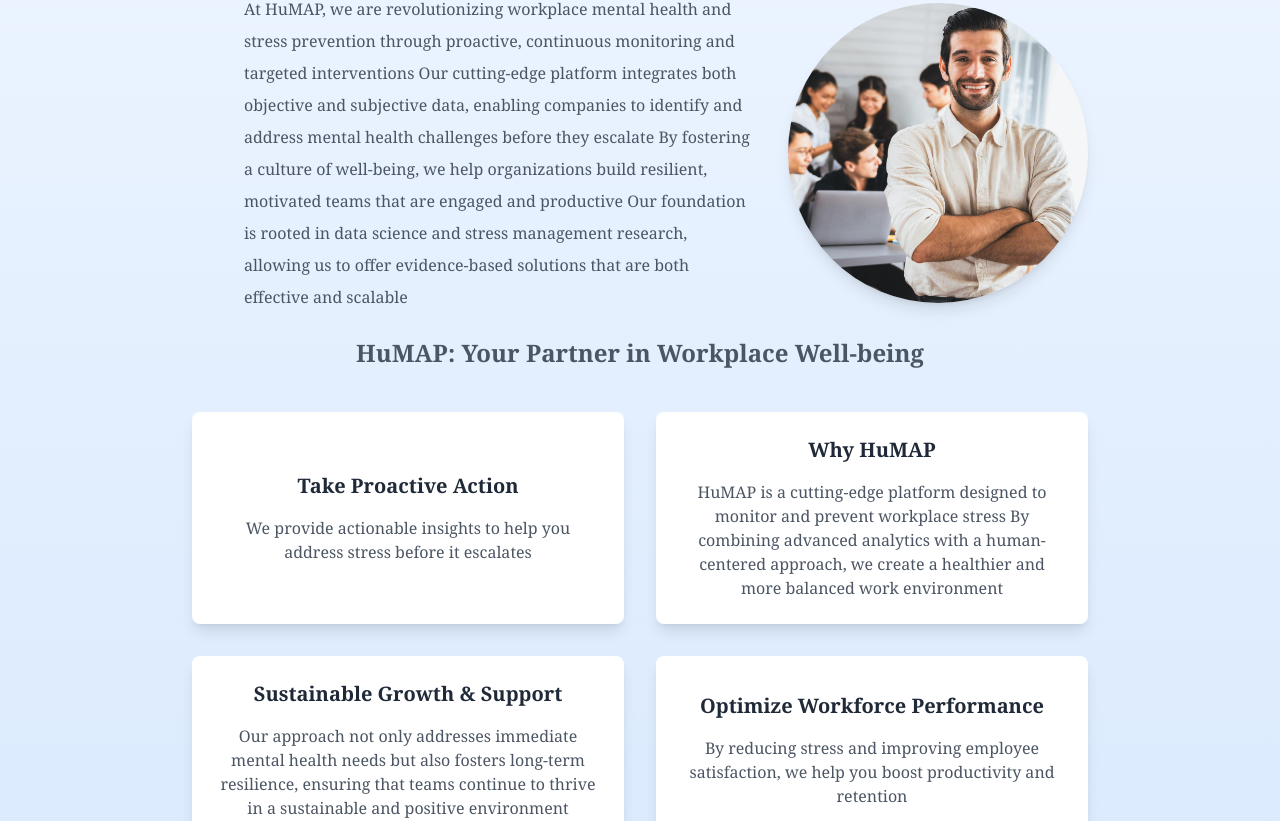
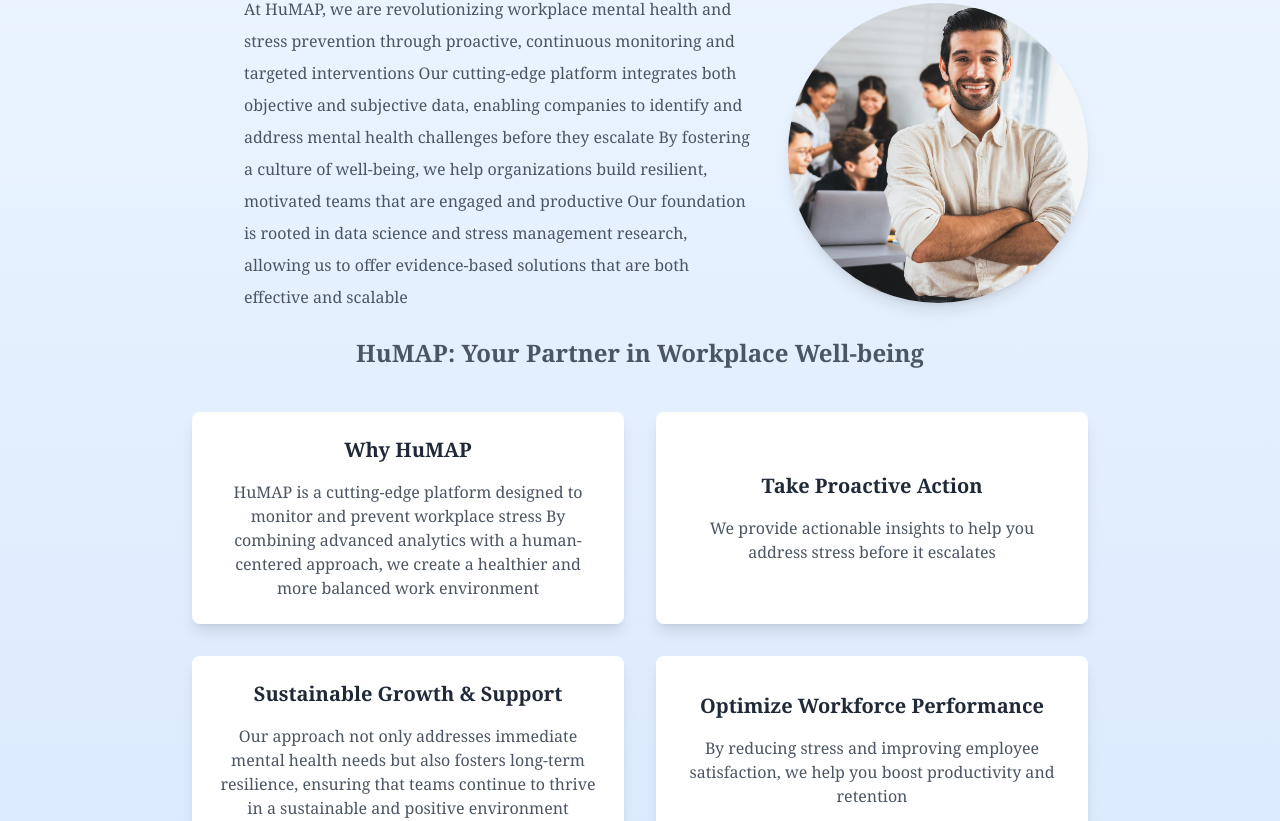
Before and after one commit to Kamyarkamali/Psychiatry-project, a Next.js app: page /about in a window 1280 px wide. Shown: the part 401-1222 px from the top of the page. Built offline with nearby package versions, Linux system fonts and the light colour scheme.

Commit message:
the end project

```diff
--- a/components/templates/AboutPage.js
+++ b/components/templates/AboutPage.js
@@ -45,6 +45,16 @@
         </h3>
 
         <div className="mt-10 grid grid-cols-1 md:grid-cols-2 gap-8">
+          <div className="bg-white flex flex-col items-center justify-center p-6 rounded-lg shadow-lg hover:shadow-xl transition-shadow">
+            <h3 className="text-xl font-semibold text-gray-800 mb-4">
+              Take Proactive Action
+            </h3>
+            <p className="text-gray-600">
+              We provide actionable insights to help you address stress before
+              it escalates
+            </p>
+          </div>
+
           <div className="bg-white p-6 flex flex-col items-center justify-center rounded-lg shadow-lg hover:shadow-xl transition-shadow">
             <h3 className="text-xl font-semibold text-gray-800 mb-4">
               Why HuMAP
@@ -54,16 +64,6 @@
               workplace stress By combining advanced analytics with a
               human-centered approach, we create a healthier and more balanced
               work environment
-            </p>
-          </div>
-
-          <div className="bg-white flex flex-col items-center justify-center p-6 rounded-lg shadow-lg hover:shadow-xl transition-shadow">
-            <h3 className="text-xl font-semibold text-gray-800 mb-4">
-              Take Proactive Action
-            </h3>
-            <p className="text-gray-600">
-              We provide actionable insights to help you address stress before
-              it escalates
             </p>
           </div>
 
```
